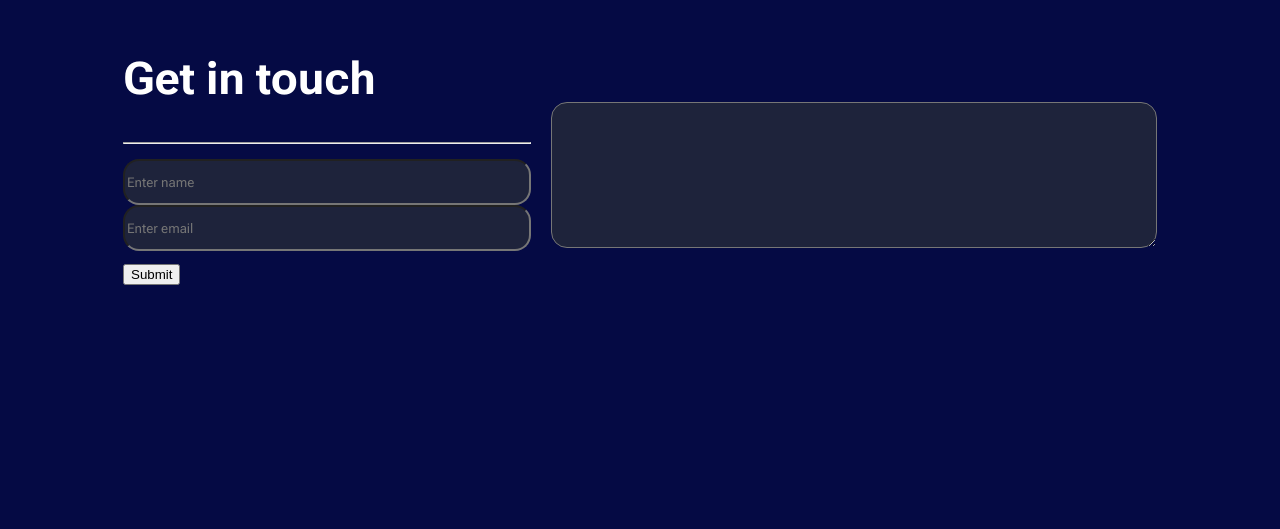
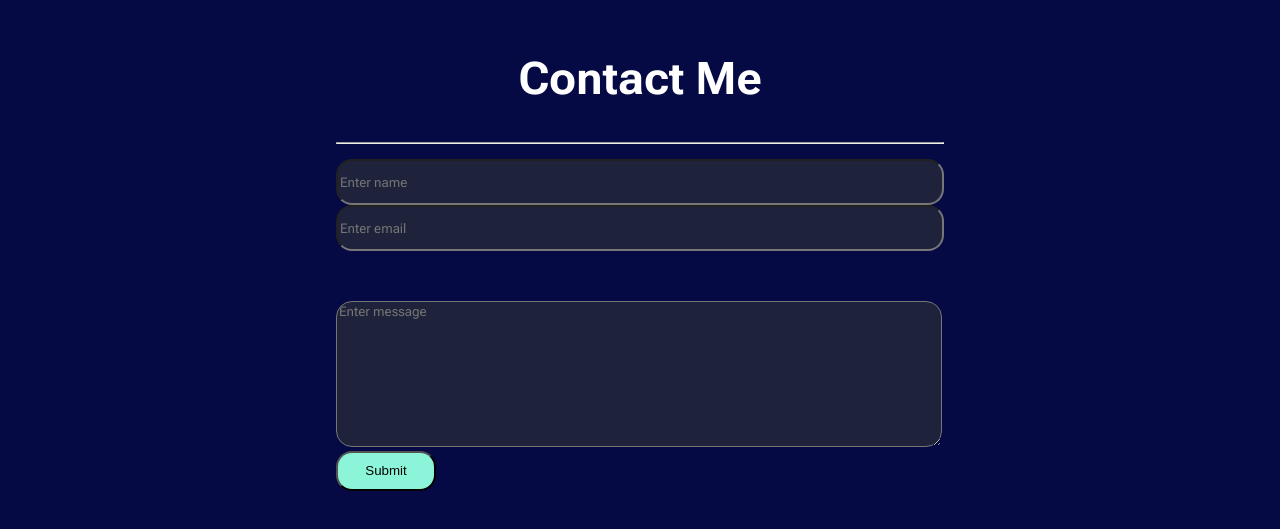
Before and after one commit to irudite/portfolio_website, a website built with Vite: page portfolio website/index.html in a window 1280 px wide. Shown: the part 2514-3043 px from the top of the page. Before the commit the page ends 2935 px from the top, so only its background shows below. Built offline with nearby package versions, Linux system fonts and the light colour scheme.

```diff
--- a/portfolio website/css/sections/contact.css
+++ b/portfolio website/css/sections/contact.css
@@ -8,6 +8,10 @@
     color: var(--white);
 }
 
+.contact h2 {
+    text-align: center;
+}
+
 .contact__block-form {
     font-size: 30px;
     font-weight: bold;
@@ -16,12 +20,20 @@
 .contact__block-input {
     display: flex;
     flex-direction: column;
-    width: 400px;
+    width: 600px;
     height: 40px;
     border-radius: 1rem;
     color: var(--white);
     background-color:rgb(30, 35, 59);
     font-family: var(--roboto-flex);
+}
+
+.contact__block button {
+    background-color: var(--secondary-accent-color);
+    border-radius: 1rem;
+    width: 100px;
+    height: 40px;
+    cursor: pointer;
 }
 
 .contact_msg {
@@ -35,3 +47,13 @@
     width: 600px;
     margin-top: 50px;
 }
+
+@media (max-width: 800px) {
+    .contact_block-input {
+        width: 80vw;
+    }
+
+    .contact_msg textarea {
+        width: 80vw;
+    }
+}
--- a/portfolio website/index.html
+++ b/portfolio website/index.html
@@ -132,21 +132,20 @@
 
     <div class="contact">
       <div class="contact__block">
-        <form class="contact__block-form">
+        <form action="https://api.web3forms.com/submit" method="POST" class="contact__block-form">
 
-          <h2> Get in touch </h2>
+          <h2> Contact Me </h2>
           <hr>
-
+          <input type="hidden" name="access_key" value="54c93157-5501-455b-b328-44c487736478">
           <input type="text" name="name" placeholder="Enter name" class="contact__block-input" required>
-          <input type="email" email="email" placeholder="Enter email" class="contact__block-input" required>
+          <input type="email" name="email" placeholder="Enter email" class="contact__block-input" required>
+          <div class="contact__msg">
+            <textarea name="message" placeholder="Enter message" class="contact__block-input" required></textarea>
+          </div>
           <button type="submit"> Submit </button>
         </form>
       </div>
 
-      <div class="contact__msg">
-        <textarea name="message" placeholder="Enter message" class="contact__block-input" required>
-        </textarea>
-      </div>
     </div>
   </div>
 
```
